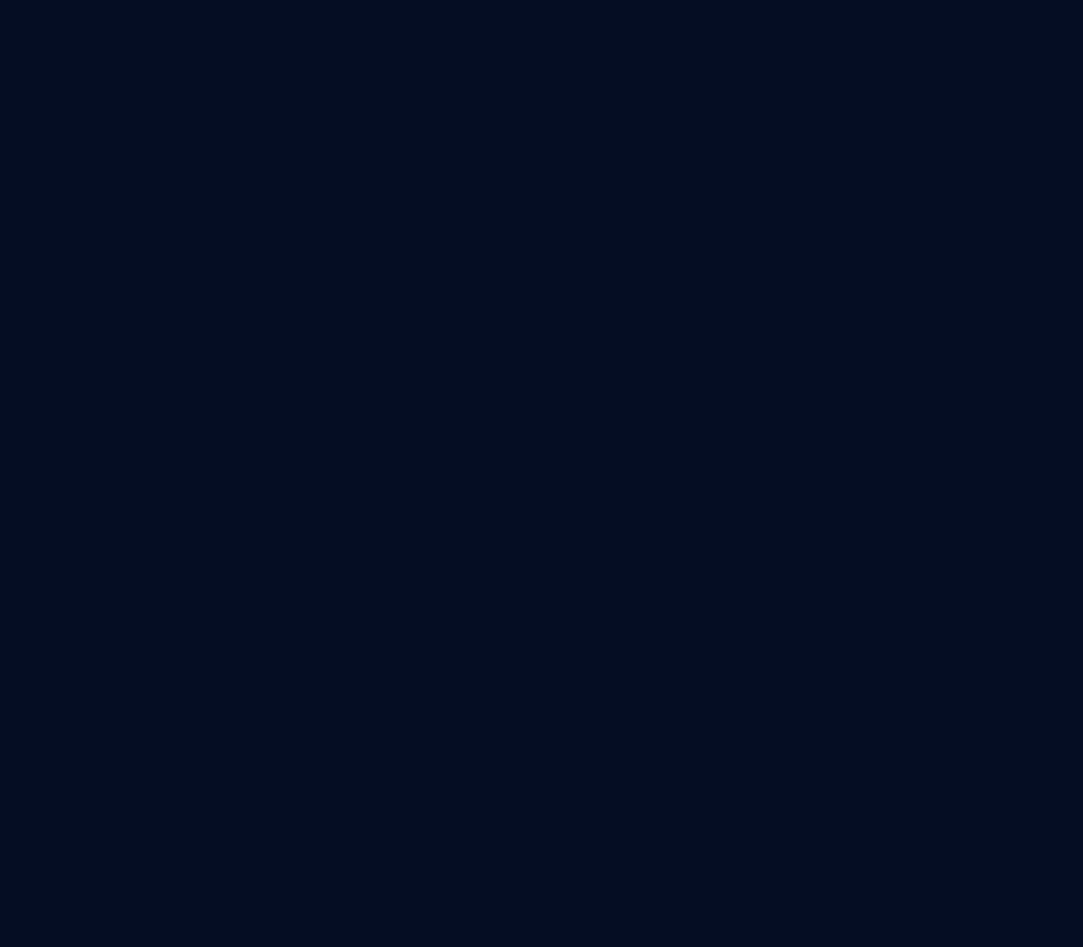
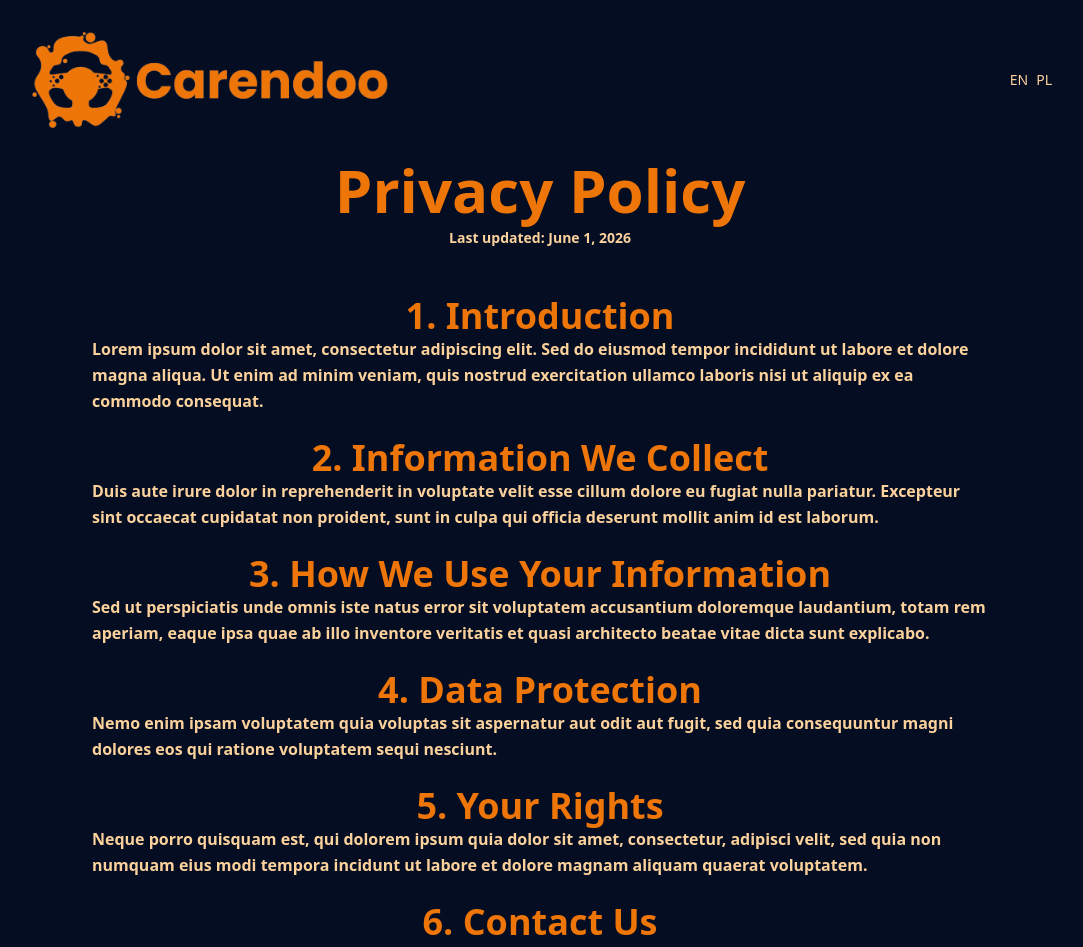
Before and after one commit to Harkor15/carendoo-landing, a React (Vite) app: page /privacy-policy in a window 1280 px wide. Before the commit this address had no page. Shown: the top 947 px of the page, without its empty margins (100-1183 px from the left). Before the commit the page ends 800 px from the top, so only its background shows below. Built offline with nearby package versions, Linux system fonts and the light colour scheme.

Commit message:
Privacy policy template

```diff
--- /dev/null
+++ b/src/app/PrivacyPolicy/PrivacyPolicy.tsx
@@ -0,0 +1,40 @@
+import { useTranslation } from 'react-i18next';
+import PrivacyPolicyPL from './PrivacyPolicyPL';
+import PrivacyPolicyEN from './PrivacyPolicyEN';
+import logo from "../../images/logo.png"
+
+export default function PrivacyPolicy() {
+  const { i18n } = useTranslation();
+
+  const switchLang = (lng: string) => i18n.changeLanguage(lng);
+
+  const PolicyContent = i18n.language === 'pl' ? PrivacyPolicyPL : PrivacyPolicyEN;
+
+  return (
+    <div className="h-full w-full bg-background font-poppins pt-4 px-4 sm:pt-6 sm:px-8 lg:pt-8 lg:px-32">
+      {/* Top bar */}
+      <div className="left-0 right-0 h-12 flex items-center justify-between z-50 sm:h-24 mb-8">
+        <img src={logo} alt="Logo" className="h-10 w-auto sm:h-24" />
+        <div className="flex items-center gap-2">
+          <button className="text-sm text-secondary hover:text-primary transition" onClick={() => switchLang('en')}>EN</button>
+          <button className="text-sm text-secondary hover:text-primary transition" onClick={() => switchLang('pl')}>PL</button>
+        </div>
+      </div>
+
+      {/* Title */}
+      <div className="mb-12">
+        <h1 className="text-primary">
+          {i18n.language === 'pl' ? 'Polityka Prywatności' : 'Privacy Policy'}
+        </h1>
+        <p className="text-secondary text-sm text-center mt-2">
+          {i18n.language === 'pl'
+            ? 'Ostatnia aktualizacja: 1 czerwca 2026'
+            : 'Last updated: June 1, 2026'}
+        </p>
+      </div>
+
+      {/* Content */}
+      <PolicyContent />
+    </div>
+  );
+}
--- /dev/null
+++ b/src/app/PrivacyPolicy/PrivacyPolicyEN.tsx
@@ -0,0 +1,65 @@
+export default function PrivacyPolicyEN() {
+  return (
+    <div className="max-w-4xl mx-auto mb-16 space-y-6 text-secondary">
+      {/* Section 1 */}
+      <section>
+        <h3 className="text-primary">
+          1. Introduction
+        </h3>
+        <p className="leading-relaxed">
+          Lorem ipsum dolor sit amet, consectetur adipiscing elit. Sed do eiusmod tempor incididunt ut labore et dolore magna aliqua. Ut enim ad minim veniam, quis nostrud exercitation ullamco laboris nisi ut aliquip ex ea commodo consequat.
+        </p>
+      </section>
+
+      {/* Section 2 */}
+      <section>
+        <h3 className="text-primary">
+          2. Information We Collect
+        </h3>
+        <p className="leading-relaxed">
+          Duis aute irure dolor in reprehenderit in voluptate velit esse cillum dolore eu fugiat nulla pariatur. Excepteur sint occaecat cupidatat non proident, sunt in culpa qui officia deserunt mollit anim id est laborum.
+        </p>
+      </section>
+
+      {/* Section 3 */}
+      <section>
+        <h3 className="text-primary">
+          3. How We Use Your Information
+        </h3>
+        <p className="leading-relaxed">
+          Sed ut perspiciatis unde omnis iste natus error sit voluptatem accusantium doloremque laudantium, totam rem aperiam, eaque ipsa quae ab illo inventore veritatis et quasi architecto beatae vitae dicta sunt explicabo.
+        </p>
+      </section>
+
+      {/* Section 4 */}
+      <section>
+        <h3 className="text-primary">
+          4. Data Protection
+        </h3>
+        <p className="leading-relaxed">
+          Nemo enim ipsam voluptatem quia voluptas sit aspernatur aut odit aut fugit, sed quia consequuntur magni dolores eos qui ratione voluptatem sequi nesciunt.
+        </p>
+      </section>
+
+      {/* Section 5 */}
+      <section>
+        <h3 className="text-primary">
+          5. Your Rights
+        </h3>
+        <p className="leading-relaxed">
+          Neque porro quisquam est, qui dolorem ipsum quia dolor sit amet, consectetur, adipisci velit, sed quia non numquam eius modi tempora incidunt ut labore et dolore magnam aliquam quaerat voluptatem.
+        </p>
+      </section>
+
+      {/* Contact */}
+      <section>
+        <h3 className="text-primary">
+          6. Contact Us
+        </h3>
+        <p className="leading-relaxed">
+          If you have any questions about this Privacy Policy, please contact us at: privacy@carendoo.com
+        </p>
+      </section>
+    </div>
+  );
+}
--- /dev/null
+++ b/src/app/PrivacyPolicy/PrivacyPolicyPL.tsx
@@ -0,0 +1,65 @@
+export default function PrivacyPolicyPL() {
+  return (
+    <div className="max-w-4xl mx-auto mb-16 space-y-6 text-secondary">
+      {/* Section 1 */}
+      <section>
+        <h3 className="text-primary">
+          1. Wstęp
+        </h3>
+        <p className="leading-relaxed">
+          Lorem ipsum dolor sit amet, consectetur adipiscing elit. Sed do eiusmod tempor incididunt ut labore et dolore magna aliqua. Ut enim ad minim veniam, quis nostrud exercitation ullamco laboris nisi ut aliquip ex ea commodo consequat.
+        </p>
+      </section>
+
+      {/* Section 2 */}
+      <section>
+        <h3 className="text-primary">
+          2. Jakie informacje zbieramy
+        </h3>
+        <p className="leading-relaxed">
+          Duis aute irure dolor in reprehenderit in voluptate velit esse cillum dolore eu fugiat nulla pariatur. Excepteur sint occaecat cupidatat non proident, sunt in culpa qui officia deserunt mollit anim id est laborum.
+        </p>
+      </section>
+
+      {/* Section 3 */}
+      <section>
+        <h3 className="text-primary">
+          3. Jak wykorzystujemy Twoje dane
+        </h3>
+        <p className="leading-relaxed">
+          Sed ut perspiciatis unde omnis iste natus error sit voluptatem accusantium doloremque laudantium, totam rem aperiam, eaque ipsa quae ab illo inventore veritatis et quasi architecto beatae vitae dicta sunt explicabo.
+        </p>
+      </section>
+
+      {/* Section 4 */}
+      <section>
+        <h3 className="text-primary">
+          4. Ochrona danych
+        </h3>
+        <p className="leading-relaxed">
+          Nemo enim ipsam voluptatem quia voluptas sit aspernatur aut odit aut fugit, sed quia consequuntur magni dolores eos qui ratione voluptatem sequi nesciunt.
+        </p>
+      </section>
+
+      {/* Section 5 */}
+      <section>
+        <h3 className="text-primary">
+          5. Twoje prawa
+        </h3>
+        <p className="leading-relaxed">
+          Neque porro quisquam est, qui dolorem ipsum quia dolor sit amet, consectetur, adipisci velit, sed quia non numquam eius modi tempora incidunt ut labore et dolore magnam aliquam quaerat voluptatem.
+        </p>
+      </section>
+
+      {/* Contact */}
+      <section>
+        <h3 className="text-primary">
+          6. Skontaktuj się z nami
+        </h3>
+        <p className="leading-relaxed">
+          Jeśli masz pytania dotyczące niniejszej Polityki Prywatności, skontaktuj się z nami na adres: privacy@carendoo.com
+        </p>
+      </section>
+    </div>
+  );
+}
--- a/src/app/TranslationKeys.ts
+++ b/src/app/TranslationKeys.ts
@@ -13,7 +13,6 @@ const  TranslationKeys = {
   confirmTitle: "confirmTitle",
   confirmSubtitle: "confirmSubtitle",
   confirmMessage: "confirmMessage",
-  backHome: "backHome"
 };
 
 export default TranslationKeys;
--- a/src/i18n.ts
+++ b/src/i18n.ts
@@ -19,7 +19,8 @@ const resources = {
             [TranslationKeys.confirmTitle]: "Email Confirmed!",
             [TranslationKeys.confirmSubtitle]: "Welcome to Carendoo",
             [TranslationKeys.confirmMessage]: "Thank you for confirming your email address. Your account is now fully activated and ready to use. Start taking care of your vehicle with Carendoo today!",
-            [TranslationKeys.backHome]: "BACK TO HOME"
+            [TranslationKeys.backHome]: "BACK TO HOME",
+            privacyPolicyTitle: "Privacy Policy"
         }
     },
     pl: {
@@ -38,7 +39,7 @@ const resources = {
             [TranslationKeys.confirmTitle]: "Email potwierdzony!",
             [TranslationKeys.confirmSubtitle]: "Witaj w Carendoo",
             [TranslationKeys.confirmMessage]: "Dziękujemy za potwierdzenie adresu e-mail. Twoje konto jest teraz w pełni aktywne i gotowe do użytku. Zacznij dbać o swój pojazd z Carendoo już dzisiaj!",
-            [TranslationKeys.backHome]: "POWRÓT DO STRONY GŁÓWNEJ"
+            privacyPolicyTitle: "Polityka Prywatności"
         }
     }
 };
--- a/src/main.tsx
+++ b/src/main.tsx
@@ -4,6 +4,7 @@ import "./index.css";
 import { BrowserRouter, Routes, Route } from "react-router-dom";
 import App from "app/app";
 import Confirm from "app/Confirm";
+import PrivacyPolicy from "app/PrivacyPolicy/PrivacyPolicy";
 import ico from "./images/ico.png";
 import "./i18n";
 
@@ -27,6 +28,7 @@ ReactDOM.createRoot(document.getElementById("root")!).render(
       <Routes>
         <Route path="/" element={<App />} />
         <Route path="/confirm" element={<Confirm />} />
+        <Route path="/privacy-policy" element={<PrivacyPolicy />} />
       </Routes>
     </BrowserRouter>
   </React.StrictMode>,
```
